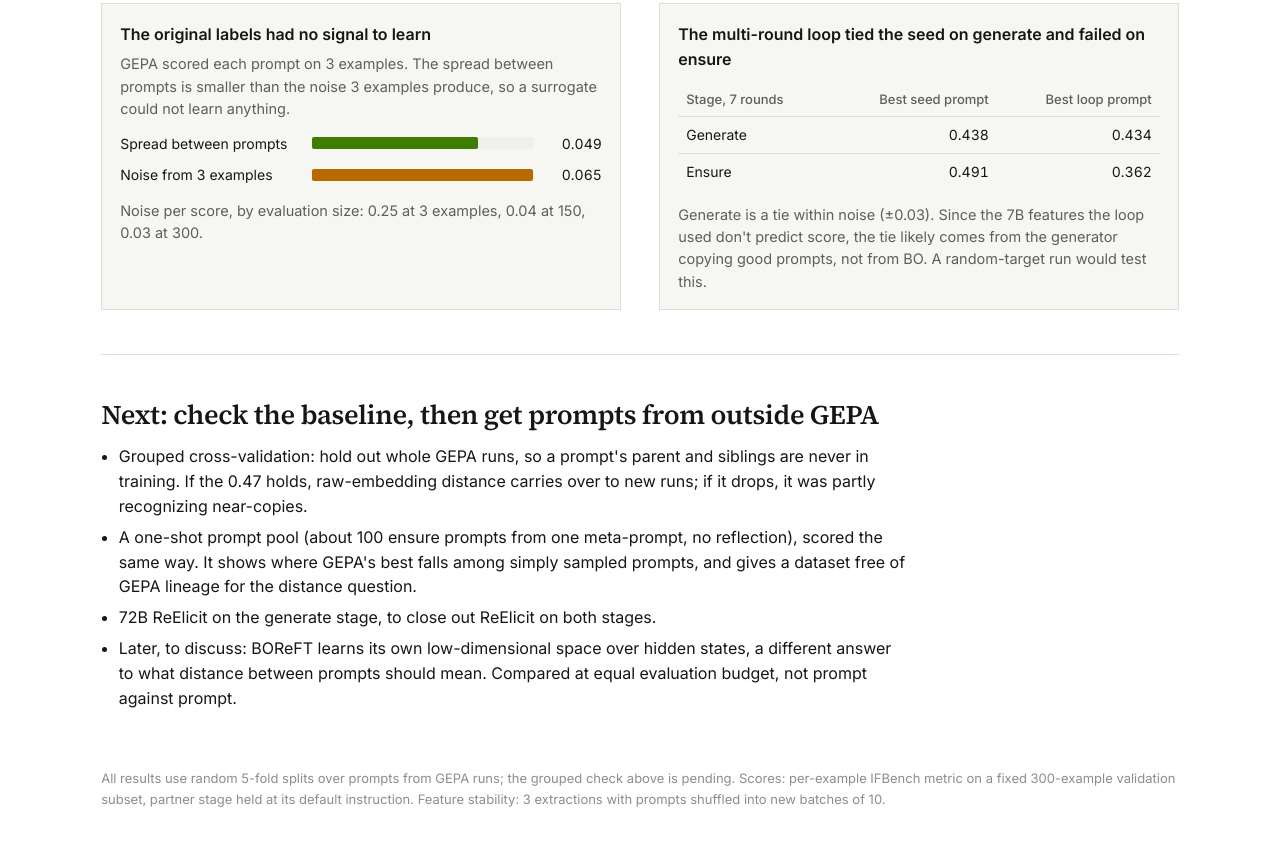
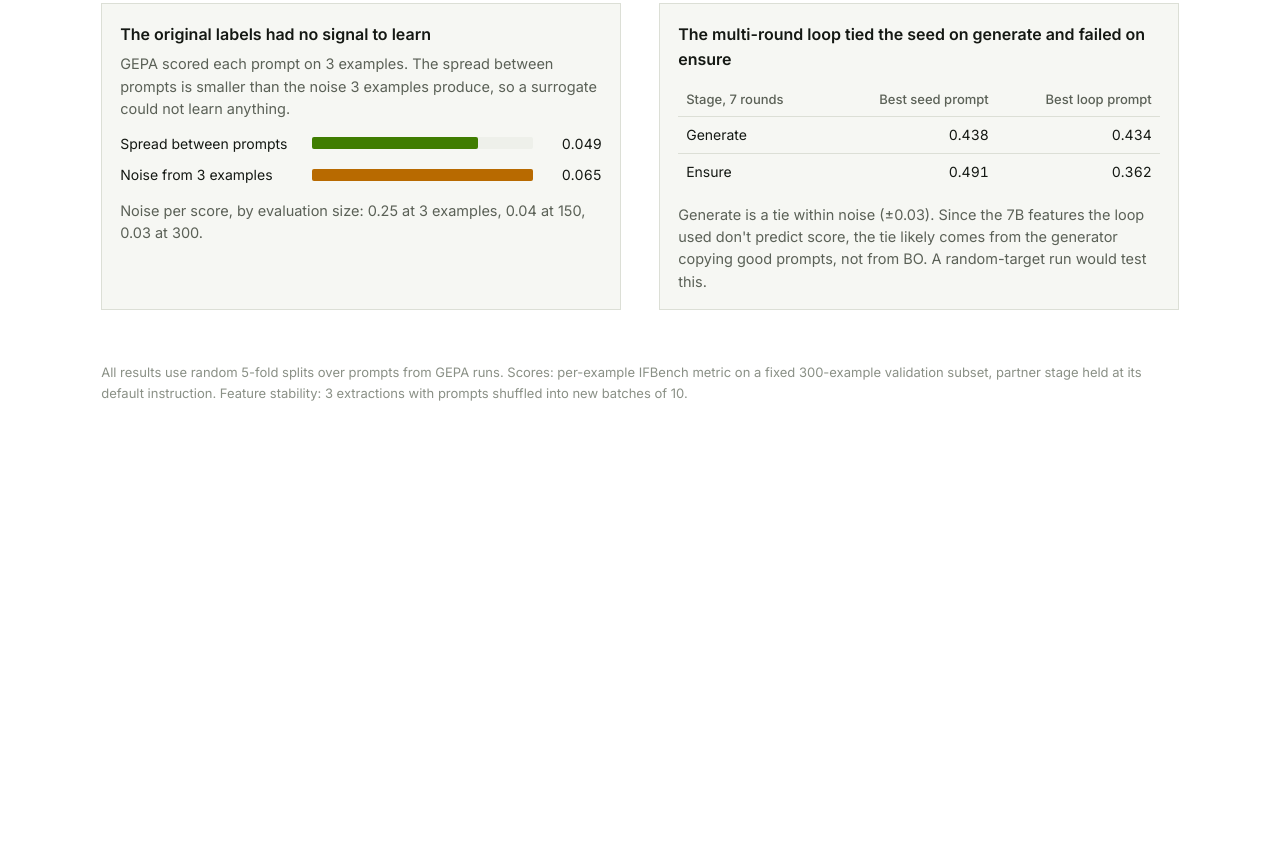
Before and after one commit to BrianC73/prompt-distance-results, a plain HTML site: page index.html in a window 1280 px wide. Shown: the part 1830-2679 px from the top of the page. After the commit the page ends 2273 px from the top, so only its background shows below. Drawn offline with Linux system fonts and the light colour scheme.

Commit message:
Update index.html

```diff
--- a/index.html
+++ b/index.html
@@ -141,16 +141,8 @@ footer{color:var(--faint);font-size:13px;padding:8px 0 40px}
   </div>
 </section>
 
-<section>
-  <h2>Next: check the baseline, then get prompts from outside GEPA</h2>
-  <ul class="next">
-    <li>Grouped cross-validation: hold out whole GEPA runs, so a prompt's parent and siblings are never in training. If the 0.47 holds, raw-embedding distance carries over to new runs; if it drops, it was partly recognizing near-copies.</li>
-    <li>A one-shot prompt pool (about 100 ensure prompts from one meta-prompt, no reflection), scored the same way. It shows where GEPA's best falls among simply sampled prompts, and gives a dataset free of GEPA lineage for the distance question.</li>
-    <li>72B ReElicit on the generate stage, to close out ReElicit on both stages.</li>
-    <li>Later, to discuss: BOReFT learns its own low-dimensional space over hidden states, a different answer to what distance between prompts should mean. Compared at equal evaluation budget, not prompt against prompt.</li>
-  </ul>
-</section>
-<footer>All results use random 5-fold splits over prompts from GEPA runs; the grouped check above is pending. Scores: per-example IFBench metric on a fixed 300-example validation subset, partner stage held at its default instruction. Feature stability: 3 extractions with prompts shuffled into new batches of 10.</footer>
+
+<footer>All results use random 5-fold splits over prompts from GEPA runs. Scores: per-example IFBench metric on a fixed 300-example validation subset, partner stage held at its default instruction. Feature stability: 3 extractions with prompts shuffled into new batches of 10.</footer>
 </div>
 <script>
 {
```
